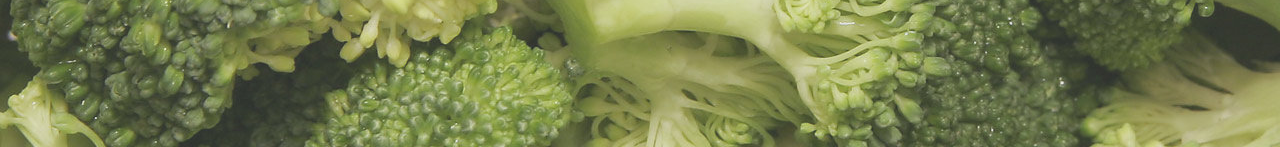
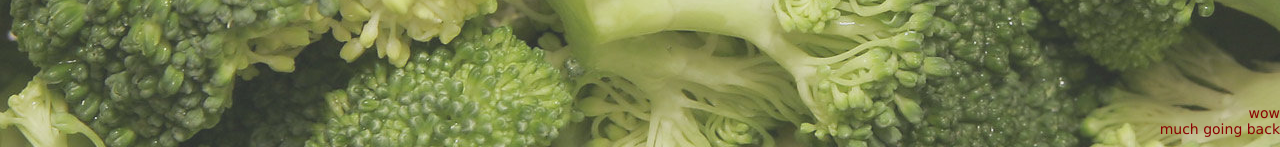
Before and after one commit to azthenaa-medivo/hackathon-2013, a Python web app: template templates/hub.html in a window 1280 px wide. Shown: the part 653-800 px from the top of the page. Run offline with Jinja, Linux system fonts and the light colour scheme; the template is opened without the code that fills it, so the values that code supplies are empty.

Commit message:
Damned CSS

```diff
--- a/static/style.css
+++ b/static/style.css
@@ -173,7 +173,7 @@ body {
 
 .centerError {
 	text-align:center;
-	}
+}
 
 .shareTextArea {
 	height:250px;
@@ -211,6 +211,26 @@ body {
 
 .criteriaValue {
 	display: block
+}
+
+
+
+.backUp {
+  position: fixed;
+}
+
+.imageBU {
+  cursor: pointer;
+  bottom: 0px;
+  right: 0px;
+}
+
+.textBU {
+  text-align: right;
+  color: darkred;
+  cursor: default;
+  bottom: 10px;
+  right: 0px;
 }
 
 .newSearchButton {
```
